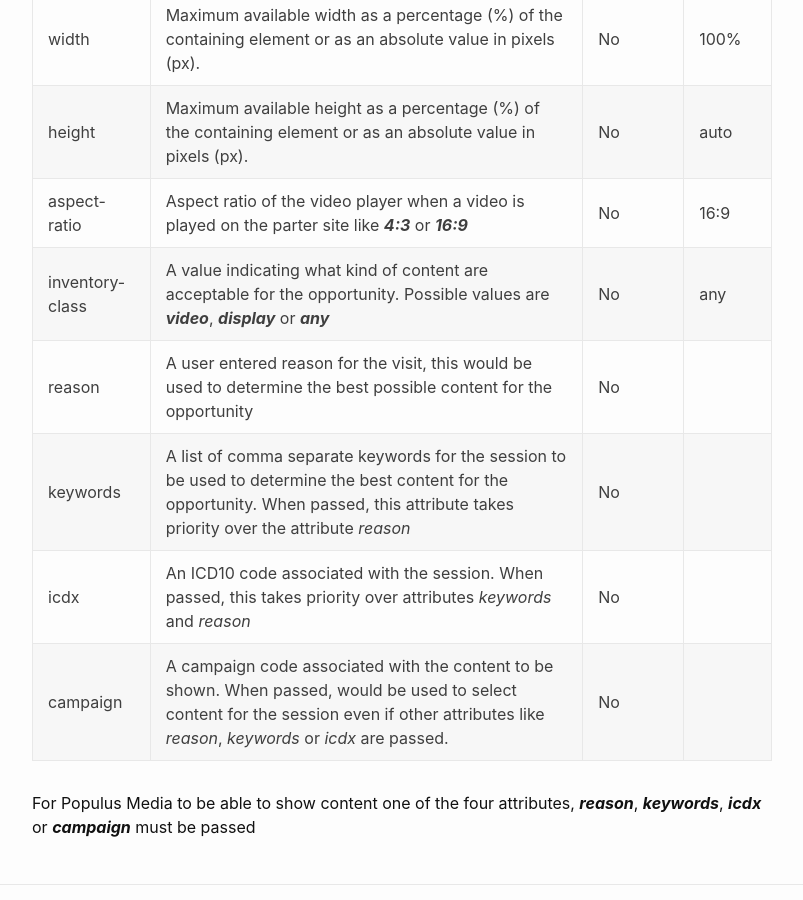
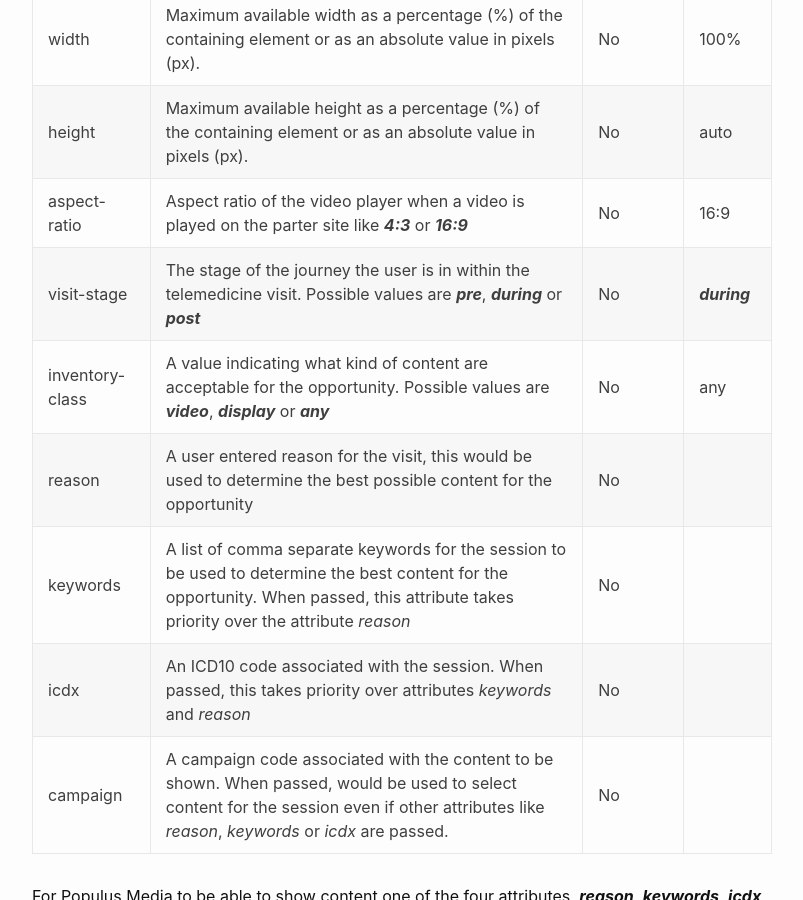
Before and after one commit to PopulusMedia/docs, a Jekyll site: the page docs/index.html, which Jekyll copies as it is, in a window 1280 px wide and 900 px high, scrolled down 805 px. Shown: the whole window, without its empty margins (238-1041 px from the left). Built offline with Jekyll 4.4.1, drawn with Linux system fonts in a browser that asks for light colours.

Commit message:
SG: Added visit-stage

```diff
--- a/docs/index.html
+++ b/docs/index.html
@@ -94,6 +94,12 @@
       <td>16:9</td>
     </tr>
     <tr>
+      <td>visit-stage</td>
+      <td>The stage of the journey the user is in within the telemedicine visit. Possible values are <strong><em>pre</em></strong>, <strong><em>during</em></strong> or <strong><em>post</em></strong></td>
+      <td>No</td>
+      <td><strong><em>during</em></strong></td>
+    </tr>
+    <tr>
       <td>inventory-class</td>
       <td>A value indicating what kind of content are acceptable for the opportunity. Possible values are <strong><em>video</em></strong>, <strong><em>display</em></strong> or <strong><em>any</em></strong></td>
       <td>No</td>
--- a/index.markdown
+++ b/index.markdown
@@ -22,6 +22,7 @@ To see how attributes can be passed, please check out the sections on [HTML](htm
 | width | Maximum available width as a percentage (%) of the containing element or as an absolute value in pixels (px). | No | 100% |
 | height | Maximum available height as a percentage (%) of the containing element or as an absolute value in pixels (px). | No | auto |
 | aspect-ratio | Aspect ratio of the video player when a video is played on the parter site like ***4:3*** or ***16:9*** | No | 16:9 |
+| visit-stage | The stage of the journey the user is in within the telemedicine visit. Possible values are ***pre***, ***during*** or ***post*** | No | ***during***
 | inventory-class | A value indicating what kind of content are acceptable for the opportunity. Possible values are ***video***, ***display*** or ***any*** | No | any
 | reason | A user entered reason for the visit, this would be used to determine the best possible content for the opportunity | No | |
 | keywords | A list of comma separate keywords for the session to be used to determine the best content for the opportunity. When passed, this attribute takes priority over the attribute _reason_ | No | |
```
Also changed, not shown: other parts of docs/index.html (+4 -4 lines), docs/404.html (+4 -4 lines), docs/feed.xml (+1 -1 lines), docs/html.html (+4 -4 lines), docs/javascript.html (+4 -4 lines), docs/jekyll/update/2020/10/14/welcome-to-jekyll.html (+4 -4 lines).
